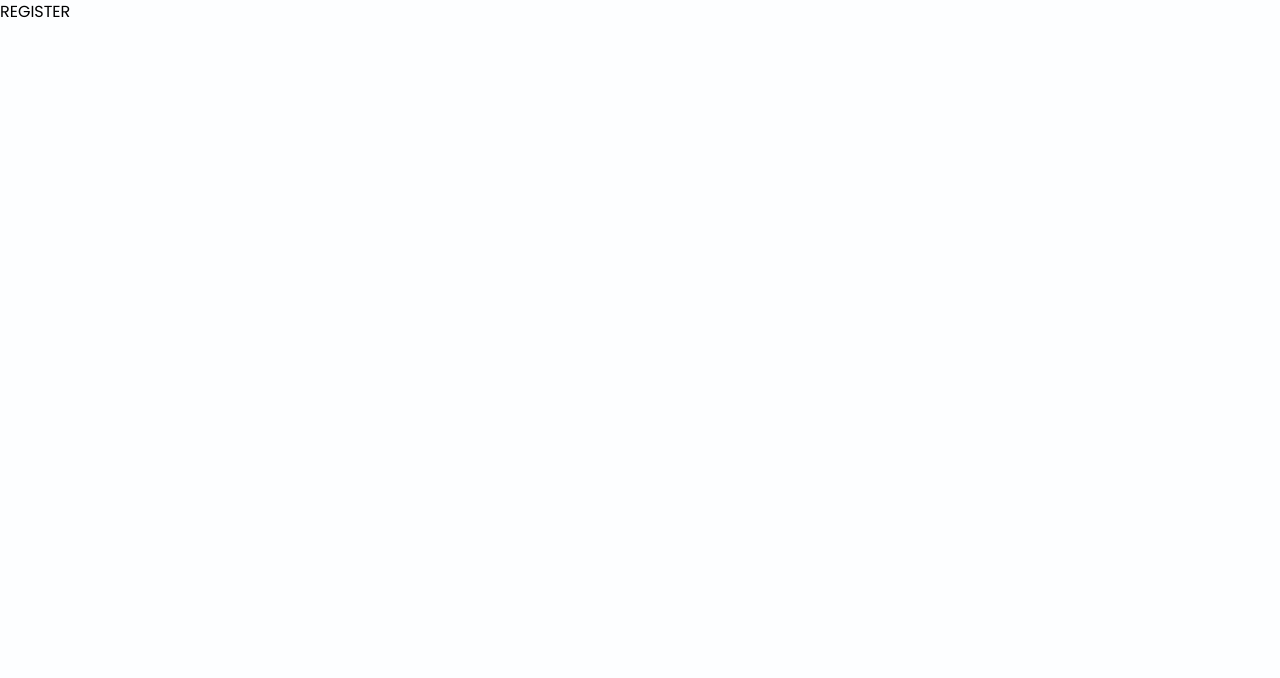
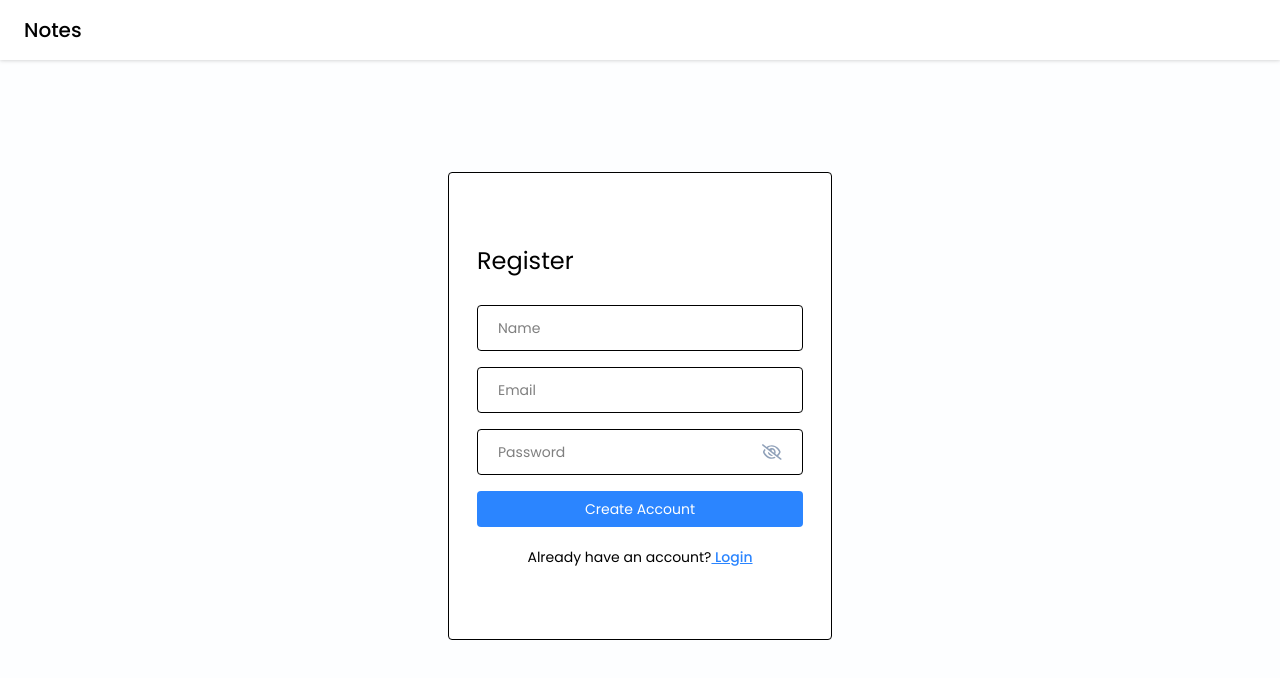
Before and after one commit to shehinthoombil/premium-notes-app, a React (Vite) app in the folder frontend/notes-app/: page /register in a window 1280 px wide. Shown: the top 678 px of the page. Built offline with nearby package versions, Linux system fonts and the light colour scheme.

Commit message:
login page and register page created done

```diff
--- a/frontend/notes-app/src/components/Input/PasswordInput.jsx
+++ b/frontend/notes-app/src/components/Input/PasswordInput.jsx
@@ -1,22 +1,37 @@
 import React, { useState } from 'react'
+import { FaRegEye, FaRegEyeSlash } from "react-icons/fa6"
 
-const PasswordInput = (value, onChange, placeholder) => {
+const PasswordInput = ({value, onChange, placeholder}) => {
     const [isShowPassword, setIsShowPassword] = useState(false);
 
-    // const toggleShowPassword = () = > {
-    //     setIsShowPassword(!isShowPassword);
-    // }
+    const toggleShowPassword = () => {
+        setIsShowPassword(!isShowPassword);
+    }
     return (
         <div className='flex items-center bg-transparent border-[1.5px] px-5 rounded mb-3'>
             <input
-            value={value}
-            onChange={onChange}
-            type={isShowPassword? "text":"password"}
-            placeholder= {placeholder || "password"}
-            className='w-full text-sm bg-transparent py-3 mr-3 rounded outline-none'
+                value={value}
+                onChange={onChange}
+                type={isShowPassword ? "text" : "password"}
+                placeholder={placeholder || "Password"}
+                className='w-full text-sm bg-transparent py-3 mr-3 rounded outline-none'
             />
+
+            {isShowPassword ? (
+                <FaRegEye
+                    size={22}
+                    className="text-[#2B85FF] cursor-pointer"
+                    onClick={() => toggleShowPassword()}
+                />
+            ) : (
+                <FaRegEyeSlash
+                    size={22}
+                    className="text-slate-400 cursor-pointer"
+                    onClick={() => toggleShowPassword()}
+                />
+            )}
         </div>
-    )
-}
+    );
+};
 
 export default PasswordInput
--- a/frontend/notes-app/src/pages/Login/Login.jsx
+++ b/frontend/notes-app/src/pages/Login/Login.jsx
@@ -1,22 +1,55 @@
-import React from 'react'
+import React, { useState } from 'react'
 import Navbar from '../../components/Navbar'
 import { Link } from 'react-router-dom'
 import PasswordInput from '../../components/Input/PasswordInput'
+import { validateEmail } from '../../utils/helper'
 
 const Login = () => {
+  const [email, setEmail] = useState("")
+  const [password, setPassword] = useState("")
+  const [error, setError] = useState(null)
+
+  const handleLogin = async (e) => {
+    e.preventDefault();
+
+    if (!validateEmail(email)) {
+      setError("Please enter a valid email address")
+      return;
+    }
+    if (!password) {
+      setError("Please enter  the password")
+      return;
+    }
+
+    setError("")
+
+    //login API call
+  }
   return (
     <>
       <Navbar />
 
       <div className='flex items-center justify-center mt-28'>
         <div className='w-96 border rounded bg-white px-7 py-18'>
-          <form onSubmit={() => { }}>
+          <form onSubmit={handleLogin}>
             <h4 className='text-2xl mb-7'>Login</h4>
-            <input type='text' placeholder='Email' className='input-box'></input>
+            <input
+              type='text'
+              placeholder='Email'
+              className='input-box'
+              value={email}
+              onChange={(e) => setEmail(e.target.value)}></input>
 
-            <PasswordInput/>
+
+            <PasswordInput
+              value={password}
+              onChange={(e) => setPassword(e.target.value)}
+            />
+
+            {error && <p className='text-red-500 text-xs pb-1'>{error}</p>}
+
             <button type='submit' className='bg-[#2B85FF] px-4 py-2 w-full text-sm text-white p-2 rounded my-1 hover:bg-blue-600'>Login</button>
-            <p className='text-sm text-center mt-4'>Not registered yet?{" "}
+            <p className='text-sm text-center mt-4'>Not registered yet?{""}
               <Link to="/register" className='font-medium  text-[#2B85FF] underline'> Create an Account </Link>
             </p>
           </form>
--- a/frontend/notes-app/src/pages/Register/Register.jsx
+++ b/frontend/notes-app/src/pages/Register/Register.jsx
@@ -1,10 +1,73 @@
-import React from 'react'
+import React, { useState } from 'react'
+import Navbar from '../../components/Navbar'
+import { Link } from 'react-router-dom'
+import PasswordInput from '../../components/Input/PasswordInput'
+import { validateEmail } from '../../utils/helper'
 
 const Register = () => {
+  const [name, setName] = useState("")
+  const [email, setEmail] = useState("")
+  const [password, setPassword] = useState("")
+  const [error, setError] = useState(null)
+
+  const handleRegister = async (e) => {
+    e.preventDefault();
+
+    if (!name) {
+      setError("Please enter your name")
+      return;
+    }
+    if (!validateEmail(email)) {
+      setError("Please enter a valid email address")
+      return;
+    }
+    if (!password) {
+      setError("Please enter  the password")
+      return;
+    }
+
+    setError("")
+
+    //Register API Call
+  }
+
   return (
-    <div>
-      REGISTER
-    </div>
+    <>
+      <Navbar />
+
+      <div className='flex items-center justify-center mt-28'>
+        <div className='w-96 border rounded bg-white px-7 py-18'>
+          <form onSubmit={handleRegister}>
+            <h4 className='text-2xl mb-7'>Register</h4>
+            <input
+              type='text'
+              placeholder='Name'
+              className='input-box'
+              value={name}
+              onChange={(e) => setName(e.target.value)}
+            />
+            <input
+              type='text'
+              placeholder='Email'
+              className='input-box'
+              value={email}
+              onChange={(e) => setEmail(e.target.value)}
+            />
+
+            <PasswordInput
+              value={password}
+              onChange={(e) => setPassword(e.target.value)}
+            />
+
+            {error && <p className='text-red-500 text-xs pb-1'>{error}</p>}
+            <button type='submit' className='bg-[#2B85FF] px-4 py-2 w-full text-sm text-white p-2 rounded my-1 hover:bg-blue-600'>Create Account</button>
+            <p className='text-sm text-center mt-4'>Already have an account?{""}
+              <Link to="/login" className='font-medium  text-[#2B85FF] underline'> Login </Link>
+            </p>
+          </form>
+        </div>
+      </div>
+    </>
   )
 }
 
--- /dev/null
+++ b/frontend/notes-app/src/utils/helper.js
@@ -0,0 +1,4 @@
+export const validateEmail = (email) => {
+    const regex = /^[^\s@]+@[^\s@]+\.[^\s@]+$/;
+    return regex.test(email);
+}
```
